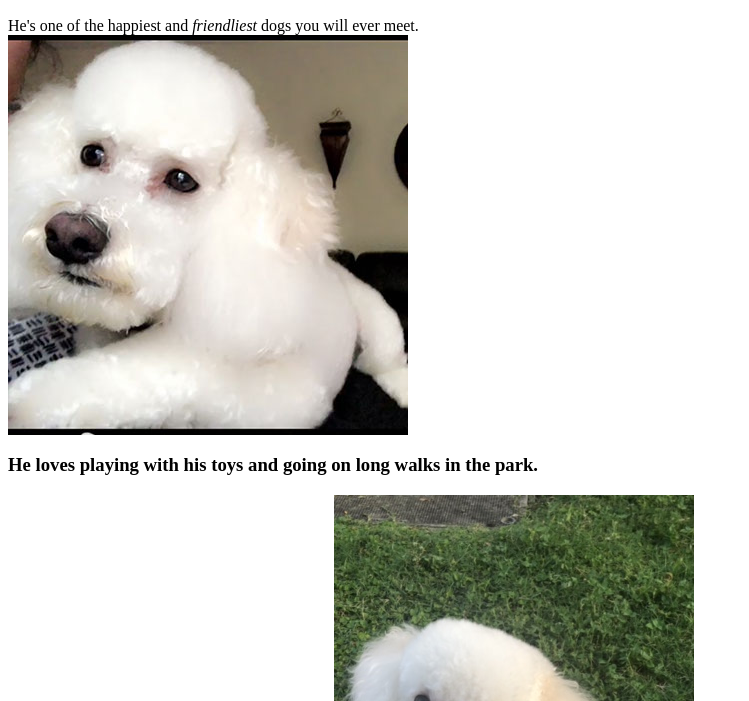
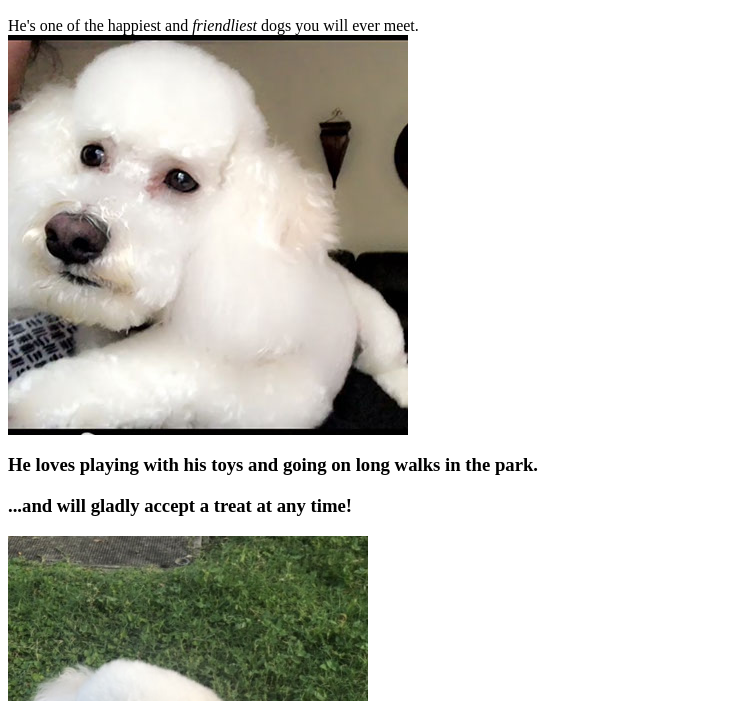
Before and after one commit to Smegret/fall2021, a plain HTML site: page index.html in a window 1280 px wide. Shown: the part 96-797 px from the top of the page, without its empty margins (0-749 px from the left). Drawn offline with Linux system fonts and the light colour scheme; files whose address does not match are found by name.

Commit message:
Update index.html

```diff
--- a/index.html
+++ b/index.html
@@ -10,7 +10,7 @@
     <p title="Story of Ruffles">He's one of the happiest and <i>friendliest</i> dogs you will ever meet.<br>
     <img src="images/ruffles_headshot.jpg" alt="Poodle face"></p>
     <h3>He loves playing with his toys and going on long walks in the park.<h3>
-      <...and <b>gladly</b> accepts treats at any time!
+    <p>...and will <b>gladly</b> accept a treat at any time!</p>
     <img src="ruffles_park.jpg"> <img src="ruffles_fullbody.jpg"
     </body>
 </html>
```
